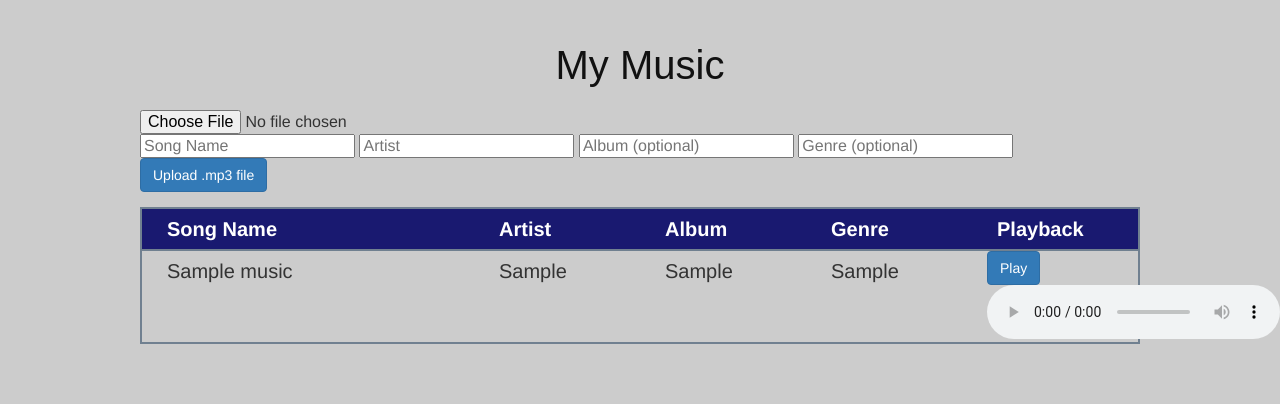
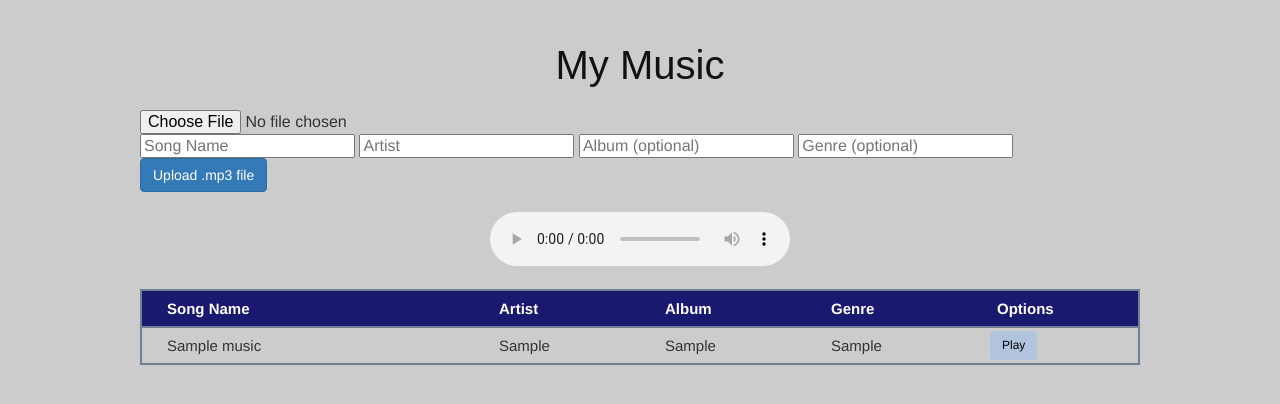
Before and after one commit to ABFranco/Music-Sharing-Project, a PHP site: page /my_music.php in a window 1280 px wide. Shown: the part 60-464 px from the top of the page. Run offline with PHP 8.4, Linux system fonts and the light colour scheme; the visitor is signed in with stand-in values (Sample User, id 1); tables that the repository leaves empty or names only in its code hold one stand-in row (values such as "Sample post").

Commit message:
made music playback script

```diff
--- a/css/style.css
+++ b/css/style.css
@@ -365,6 +365,10 @@ body, html {
     border-color: slategray;
 }
 
+#music_table p {
+    font-size: 15px;
+}
+
 #music_table + #music_table {
     border-top: 0px;
 }
@@ -374,3 +378,22 @@ body, html {
     color: white;
     font-weight: bold;
 }
+
+#music_table button {
+    color: black;
+    background-color: lightsteelblue;
+    border: none;
+    font-size: 12px;
+    margin: 3px;
+}
+
+#music_table .currentSong button {
+    color: white;
+    background-color: navy;
+    border: none;
+}
+
+.audio {
+    margin: 20px;
+    text-align: center;
+}
--- a/my_music.php
+++ b/my_music.php
@@ -22,6 +22,15 @@
 				</form>
 				';
 
+				// music player
+				echo '
+				<div class="audio">
+					<audio src="" controls id="audioPlayer">
+						html5 audio player not supported!
+					</audio>
+				</div>
+				';
+
 				$sql = "SELECT * FROM music WHERE userid = '$u_id' ORDER BY creation_time DESC";
 				$result = mysqli_query($conn, $sql);
 
@@ -41,10 +50,12 @@
 							<p>Genre</p>
 						</div>
 						<div class="col-xs-2" id="top">
-							<p>Playback</p>
+							<p>Options</p>
 						</div>
 					</div>
 				';
+
+
 				if (mysqli_num_rows($result) > 0) {
 					// output data of each row
 					while($row = mysqli_fetch_assoc($result)) {
@@ -65,10 +76,7 @@
 								<p>' . $row["genre"] . '</p>
 							</div>
 							<div class="col-xs-2">
-								<button type="button" class="btn btn-primary">Play</button>
-								<audio controls>
-									<source src="uploaded_music/'. $fileName .'" type="audio/mpeg">
-								</audio>
+								<a href="uploaded_music/'. $fileName .'"><button type="button" class="btn btn-primary">Play</button></a>
 							</div>
 						</div>
 						';
@@ -76,56 +84,32 @@
 				}
 
 				echo '</div>'; // end of container
-				/*
-				<div class="container" id="music">
-			<div class="row" id="account_table">
-				<div class="col-xs-6" id="account_table_right">
-					<div class="col-xs-5">
-						<p>Username</p>
-					</div>
-					<div class="col-xs-7">
-						<p id="account_info">' . $username . '</p>
-					</div>
-				</div>
-				<div class="col-xs-6" id="account_table_left">
-					<div class="col-xs-5">
-						<p>E-mail</p>
-					</div>
-					<div class="col-xs-7">
-						<p id="account_info">' . $email . '</p>
-					</div>
-				</div>
-			</div>
-			<div class="row" id="account_table">
-				<div class="col-xs-6" id="account_table_right">
-					<div class="col-xs-5">
-						<p>First Name</p>
-					</div>
-					<div class="col-xs-7">
-						<p id="account_info">' . $firstname . '</p>
-					</div>
-				</div>
-				<div class="col-xs-6" id="account_table_left">
-					<div class="col-xs-5">
-						<p>Last Name</p>
-					</div>
-					<div class="col-xs-7">
-						<p id="account_info">' . $lastname . '</p>
-					</div>
-				</div>
-
-			</div>
-		</div>
-		*/
 			}
 		?>
-
-
 
 	</div>
 
 </section>
 
+<script src="https://code.jquery.com/jquery-2.2.0.js"></script>
+
+<script>
+	audioPlayer();
+	function audioPlayer() {
+		var currentSong = 0;
+		//$("#audioPlayer")[0].src = $("#music a")[0];
+		$("#music a").click(function(e) {
+			e.preventDefault();
+			$("#audioPlayer")[0].src = this;
+			$("#audioPlayer")[0].play();
+
+			//currentSong = $(this).parent();
+			$("#music a").removeClass("currentSong");
+			$(this).addClass("currentSong");
+		});
+	}
+</script>
+
 <?php
 	include_once 'footer.php';
 ?>
```
Also changed, not shown: 3 other files.
